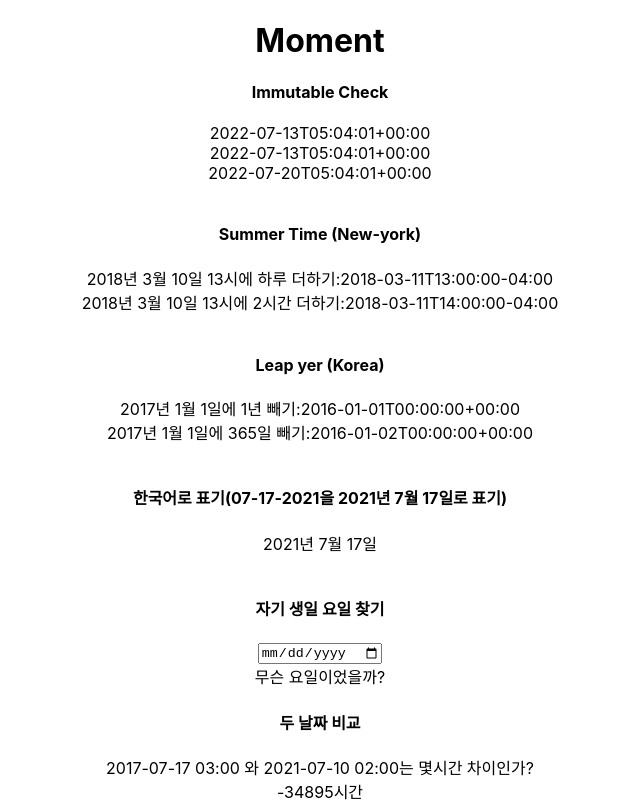
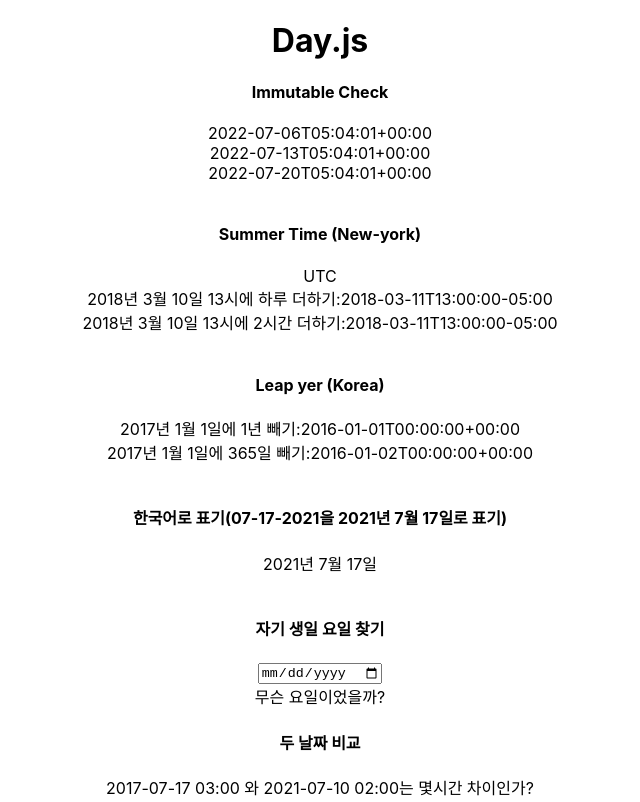
Before and after one commit to irene8941/React-Fastcampus, a React (Create React App) app: page / in a window 1280 px wide. Shown: the top 802 px of the page, without its empty margins (320-960 px from the left). Built offline with nearby package versions, Linux system fonts and the light colour scheme.

Commit message:
[Add] Day.js 추가

```diff
--- a/src/App.js
+++ b/src/App.js
@@ -22,10 +22,12 @@
 import Component from "./components/3-14.PropTypes/Component";
 // import Example from "./components/3-10.Context/Example";
 import MomentExample from "./components/Moment/MomentExample";
+import DayjsExample from "./components/Dayjs/DayjsExample";
 
 function App() {
   return (
     <div className="App">
+      <DayjsExample />
       <MomentExample />
       {/* <Component /> */}
       {/* <Example /> */}
--- /dev/null
+++ b/src/components/Dayjs/DayjsExample.jsx
@@ -0,0 +1,91 @@
+import React, { useState, useRef } from "react";
+import dayjs from "dayjs";
+import 'dayjs/locale/ko';
+import utc from 'dayjs/plugin/utc';
+import timezone from 'dayjs/plugin/timezone';
+
+dayjs.locale('ko');
+dayjs.extend(utc);
+dayjs.extend(timezone);
+
+export default function DayjsExample() {
+  const [day, setDay] = useState();
+  const birthDayRef = useRef(null);
+
+  const handleBirthDayChange = (event) => {
+    setDay(dayjs(event.target.value, 'YYYY-MM-DD').format('dddd'));
+  };
+
+  const dayjsDate = dayjs();
+  const newDayjsDate = dayjsDate.add(1, "week");
+  const cloneNewDayjsDate = newDayjsDate.add(1, "week");
+
+  return (
+    <div>
+      <h1>Day.js</h1>
+
+      <div><h4>Immutable Check</h4></div>
+      <div>
+        {dayjsDate.format()}
+        <br />
+        {newDayjsDate.format()}
+        <br />
+        {cloneNewDayjsDate.format()}
+        <br />
+      </div>
+
+      <br />
+
+      <div><h4>Summer Time (New-york)</h4></div>
+      <div>{dayjs.tz.guess()}</div>
+      <div>
+        2018년 3월 10일 13시에 하루 더하기:
+        {dayjs
+          .tz("2018-03-10 13:00:00", "America/New_York")
+          .add(1, "day")
+          .format()}
+      </div>
+      <div>
+        2018년 3월 10일 13시에 2시간 더하기:
+        {dayjs
+          .tz("2018-03-10 13:00:00", "America/New_York")
+          .add(24, "hour")
+          .format()}
+        {}
+      </div>
+
+      <br />
+
+      <div><h4>Leap yer (Korea)</h4></div>
+      <div>
+        2017년 1월 1일에 1년 빼기:
+        {dayjs("2017-01-01").subtract(1, "year").format()}
+      </div>
+      <div>
+        2017년 1월 1일에 365일 빼기:
+        {dayjs("2017-01-01").subtract(365, "day").format()}
+        {}
+      </div>
+
+      <br />
+
+      <div><h4>한국어로 표기(07-17-2021을 2021년 7월 17일로 표기)</h4></div>
+      <div>{dayjs("07-17-2021").format("YYYY년 M월 DD일")}</div>
+
+      <br />
+
+      <div><h4>자기 생일 요일 찾기</h4></div>
+      <div>
+        <input type="date" ref={birthDayRef} onChange={handleBirthDayChange} />
+        <div>무슨 요일이었을까?</div>
+        <div>{day}</div>
+      </div>
+
+      <div><h4>두 날짜 비교</h4></div>
+      <div>2017-07-17 03:00 와 2021-07-10 02:00는 몇시간 차이인가?</div>
+      <div>
+        {dayjs('2017-07-17 03:00').diff(dayjs('2021-07-10 02:00'), 'hours')}시간
+      </div>
+    </div>
+  );
+}
```
